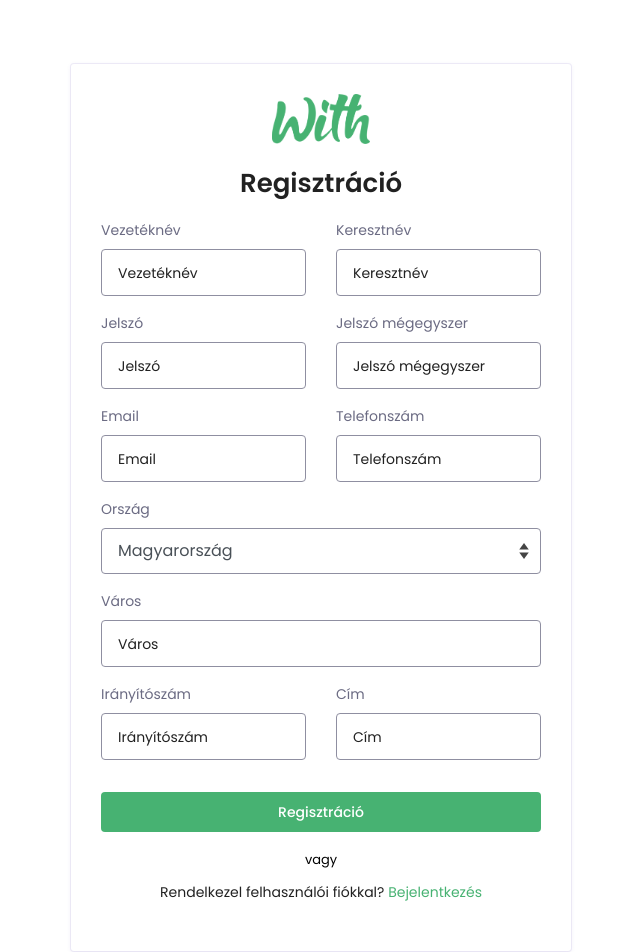
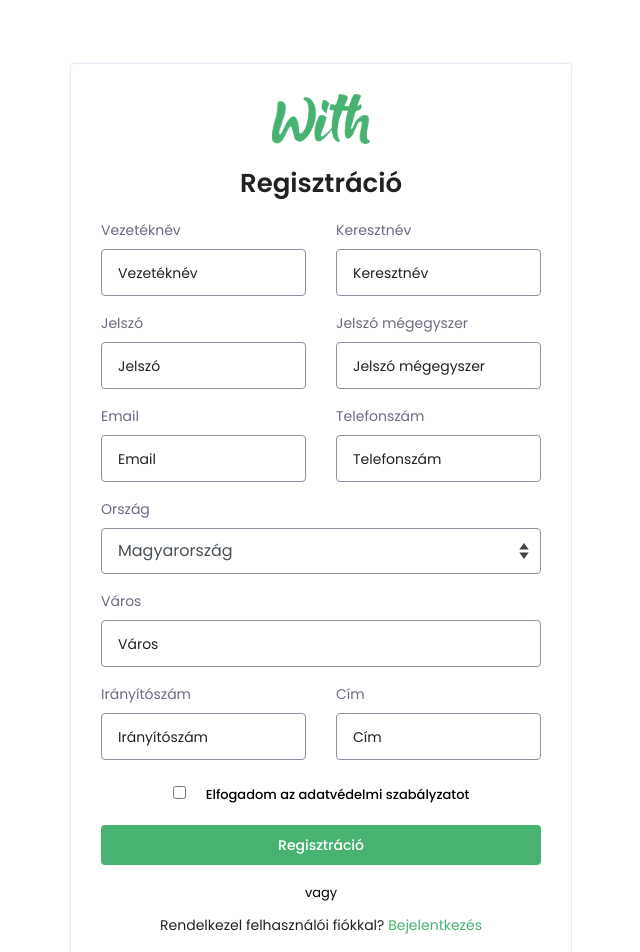
Before and after one commit to balazs-varga/with, an Angular app in the folder with-frontend/: page /registration in a window 1280 px wide. Shown: the top 952 px of the page, without its empty margins (319-959 px from the left). Built offline with nearby package versions, Linux system fonts and the light colour scheme.

Commit message:
accept data privacy during registration

```diff
--- a/with-frontend/src/app/auth/registration/registration.component.html
+++ b/with-frontend/src/app/auth/registration/registration.component.html
@@ -196,10 +196,25 @@
                                                 </div>
                                             </div>
                                         </div>
+
+                                        <div class="col-12 text-center">
+                                            <div class="with-check border-0 mb-0">
+                                                <input class="form-check-input" type="checkbox" name="privacy"
+                                                    (change)="changePrivacy($event.target.checked)" id="privacy"
+                                                    value="registrationForm.value.isDataPrivacyAccepted">
+                                                <label class="form-check-label" for="cheese-{{i}}">
+                                                    Elfogadom az adatvédelmi szabályzatot
+                                                </label>
+                                            </div>
+                                            <small
+                                                *ngIf="registrationForm.valid && !registrationForm.value.isDataPrivacyAccepted"
+                                                class="text-danger">A regisztrációhoz fogadja el az adatvédelmi
+                                                szabályzatot</small>
+                                        </div>
                                         <div class="col-12 mt-3">
                                             <div class="form-group text-center">
                                                 <button class="green-button full-width"
-                                                    [disabled]="!registrationForm.valid"
+                                                    [disabled]="!registrationForm.value.isDataPrivacyAccepted || !registrationForm.valid"
                                                     (click)="registration()">Regisztráció</button>
                                                 <ng-container *ngIf="registrationErrorMessage">
                                                     <div class="col-12 text-center">
--- a/with-frontend/src/app/auth/registration/registration.component.scss
+++ b/with-frontend/src/app/auth/registration/registration.component.scss
@@ -22,3 +22,7 @@
   position: relative;
   transform: none;
 }
+
+.with-check:hover {
+  background-color: white;
+}
--- a/with-frontend/src/app/auth/registration/registration.component.ts
+++ b/with-frontend/src/app/auth/registration/registration.component.ts
@@ -1,6 +1,6 @@
 import { HttpClient } from '@angular/common/http';
 import { Component, OnInit } from '@angular/core';
-import { FormGroup, Validators, AbstractControl, FormControl } from '@angular/forms';
+import { FormGroup, Validators, FormControl } from '@angular/forms';
 import { Router } from '@angular/router';
 import { Subscription } from 'rxjs';
 import { passwordValidator, phoneValidator } from 'src/app/shared/validation/input-field.validator';
@@ -50,6 +50,12 @@ export class RegistrationComponent implements OnInit {
     this.isPasswordVisible = !this.isPasswordVisible;
   }
 
+  changePrivacy(isClicked: boolean): void {
+    this.registrationForm.patchValue({
+      isDataPrivacyAccepted: isClicked
+    });
+  }
+
   private redirectToIndexPage(): void {
     this.router.navigate(['/']);
   }
@@ -66,6 +72,7 @@ export class RegistrationComponent implements OnInit {
       city: new FormControl('', [Validators.required, Validators.minLength(3), Validators.maxLength(25)]),
       zipcode: new FormControl('', [Validators.required, Validators.min(1000), Validators.max(9999)]),
       address: new FormControl('', [Validators.required, Validators.minLength(5), Validators.maxLength(50)]),
+      isDataPrivacyAccepted: new FormControl(false, Validators.required)
     },
       passwordMatchValidator
     );
```
